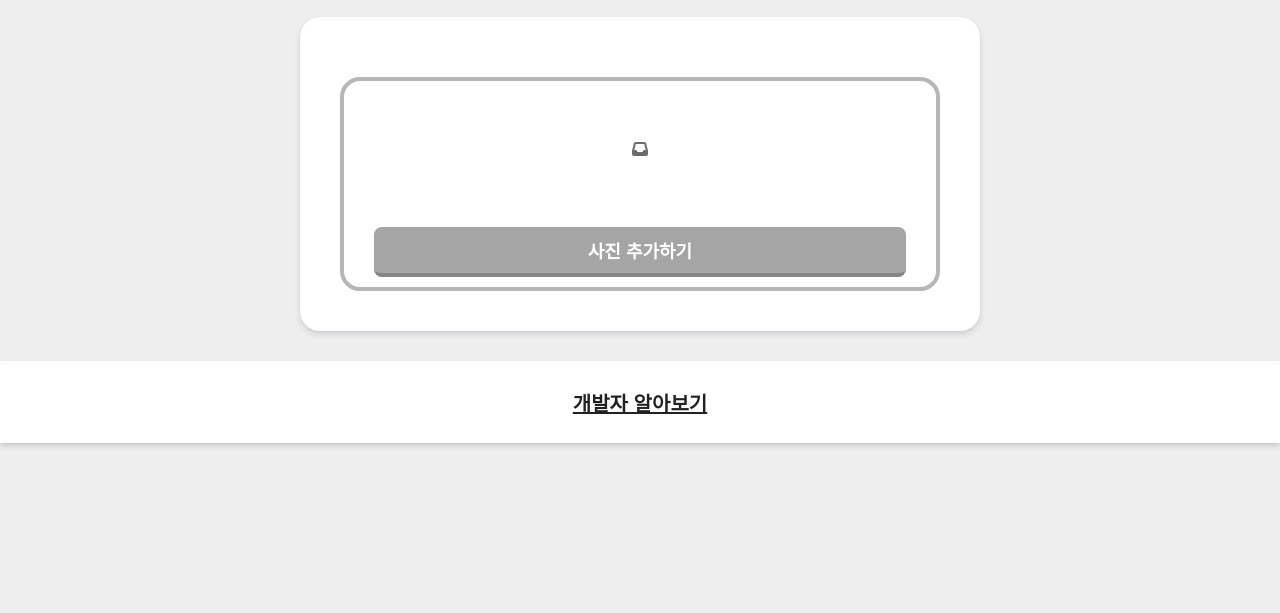
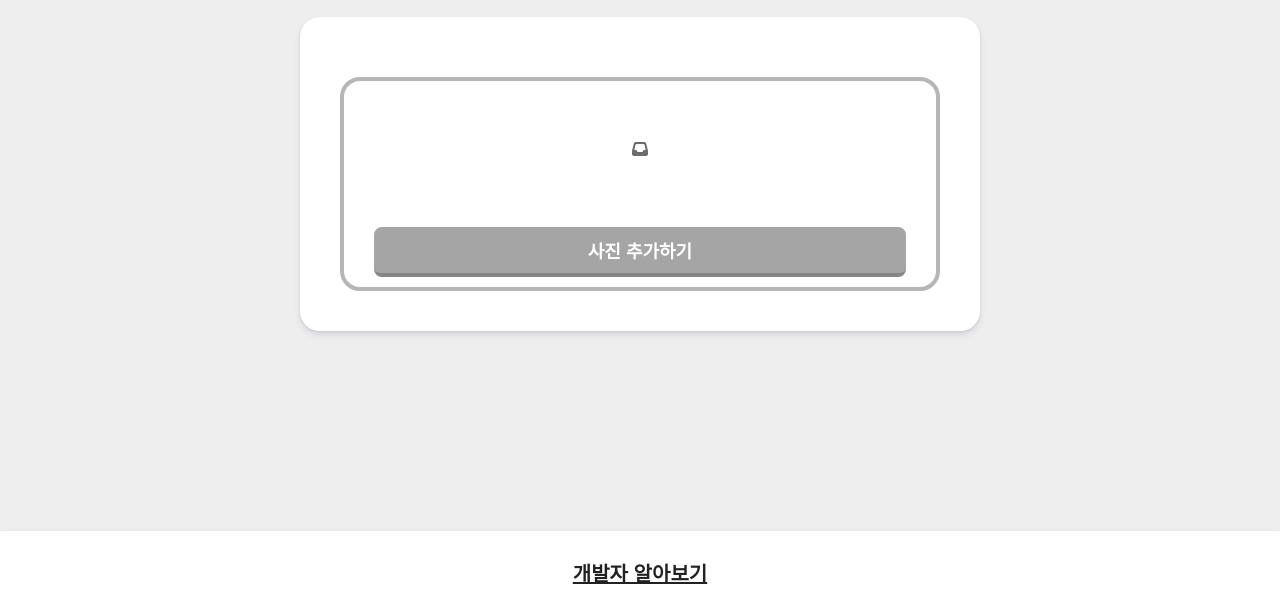
Before and after one commit to DevMacho/findPopStar, a plain HTML site: page index.html in a window 1280 px wide. Shown: the part 191-804 px from the top of the page. Drawn offline with nearby package versions, Linux system fonts and the light colour scheme.

Commit message:
footer edit

```diff
--- a/asset/style.css
+++ b/asset/style.css
@@ -3,6 +3,7 @@ body {
     background-color: #eeeeee;
     margin: 0;
     width: 100%;
+    height: 100%;
   }
 
   .file-upload {
@@ -233,7 +234,7 @@ a{
   box-shadow: 0 4px 6px rgba(30, 30, 59, 0.11), 0 1px 3px rgba(0, 0, 0, 0.08);
   padding: 8px 0px;
   width: 100%;
-  margin-top: 30px;
+  margin-top: 200px;
 }
 
 .banner h3,.banner h3 a{
--- a/index.html
+++ b/index.html
@@ -24,6 +24,7 @@
         <h1>나와 닮은 팝스타 찾기</h1>
         <hr>
     </header>
+    <div class="wrapper">
       <h2 class="title_one">나와 닮은 팝스타를 한번에 찾아보세요!</h2>
       <h3 class="title_two">아래 이미지를 첨부해주세요!</h3>
       <script class="jsbin" src="https://ajax.googleapis.com/ajax/libs/jquery/1/jquery.min.js"></script>
@@ -42,9 +43,10 @@
           <div id="label-container"></div>
         </div>
       </div>
-    <div class="banner">
+    </div>
+    <footer class="banner">
         <h3><a href="https://portfolio.nyaco0125.vercel.app" target="_blank">개발자 알아보기</a></h3>
-    </div>
+    </footer>
     <script src="https://cdn.jsdelivr.net/npm/@tensorflow/tfjs@1.3.1/dist/tf.min.js"></script>
     <script src="https://cdn.jsdelivr.net/npm/@teachablemachine/image@0.8/dist/teachablemachine-image.min.js"></script>
 </body>
```
Lines whose indentation alone changed are shown as unchanged.
